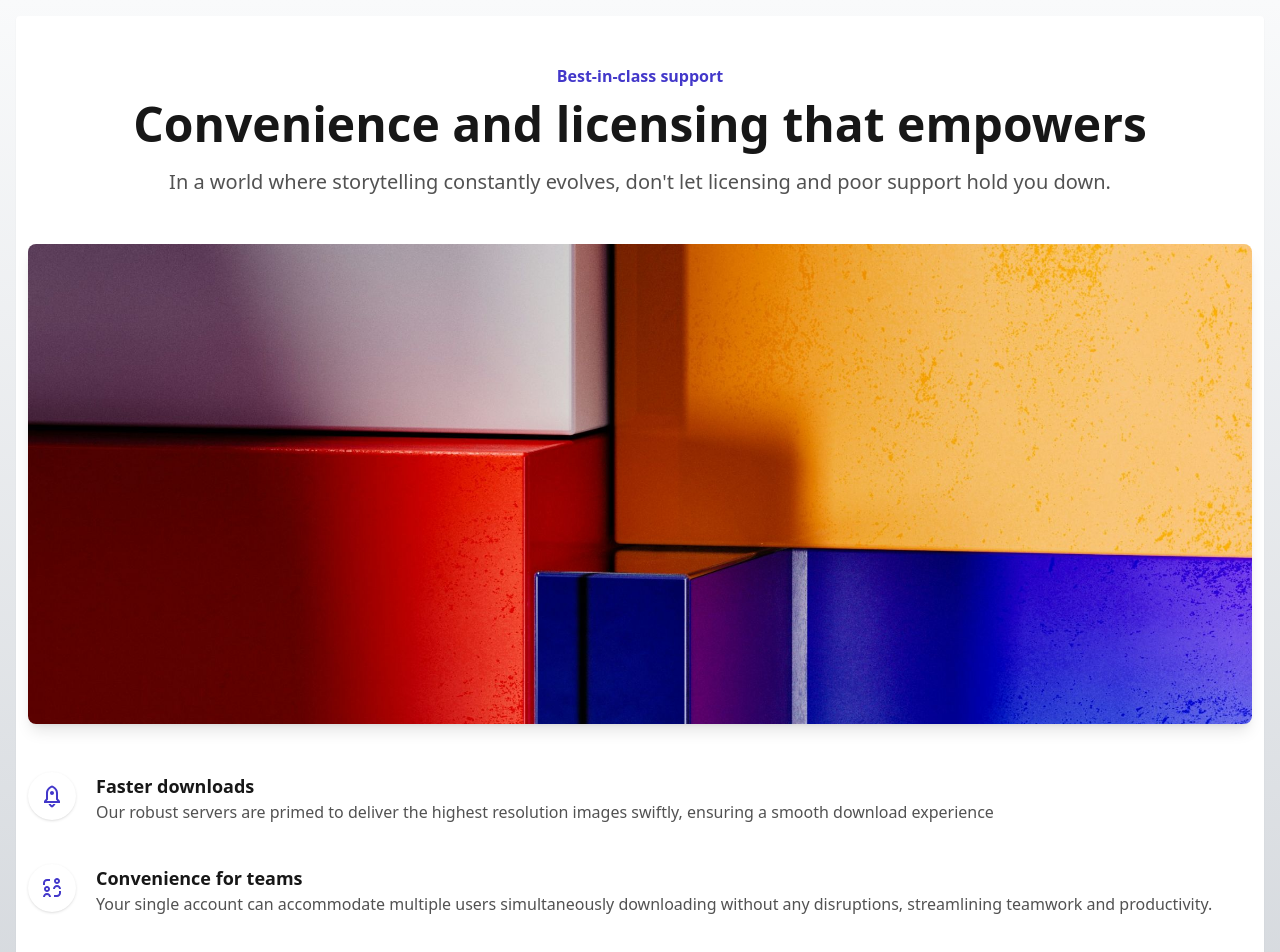
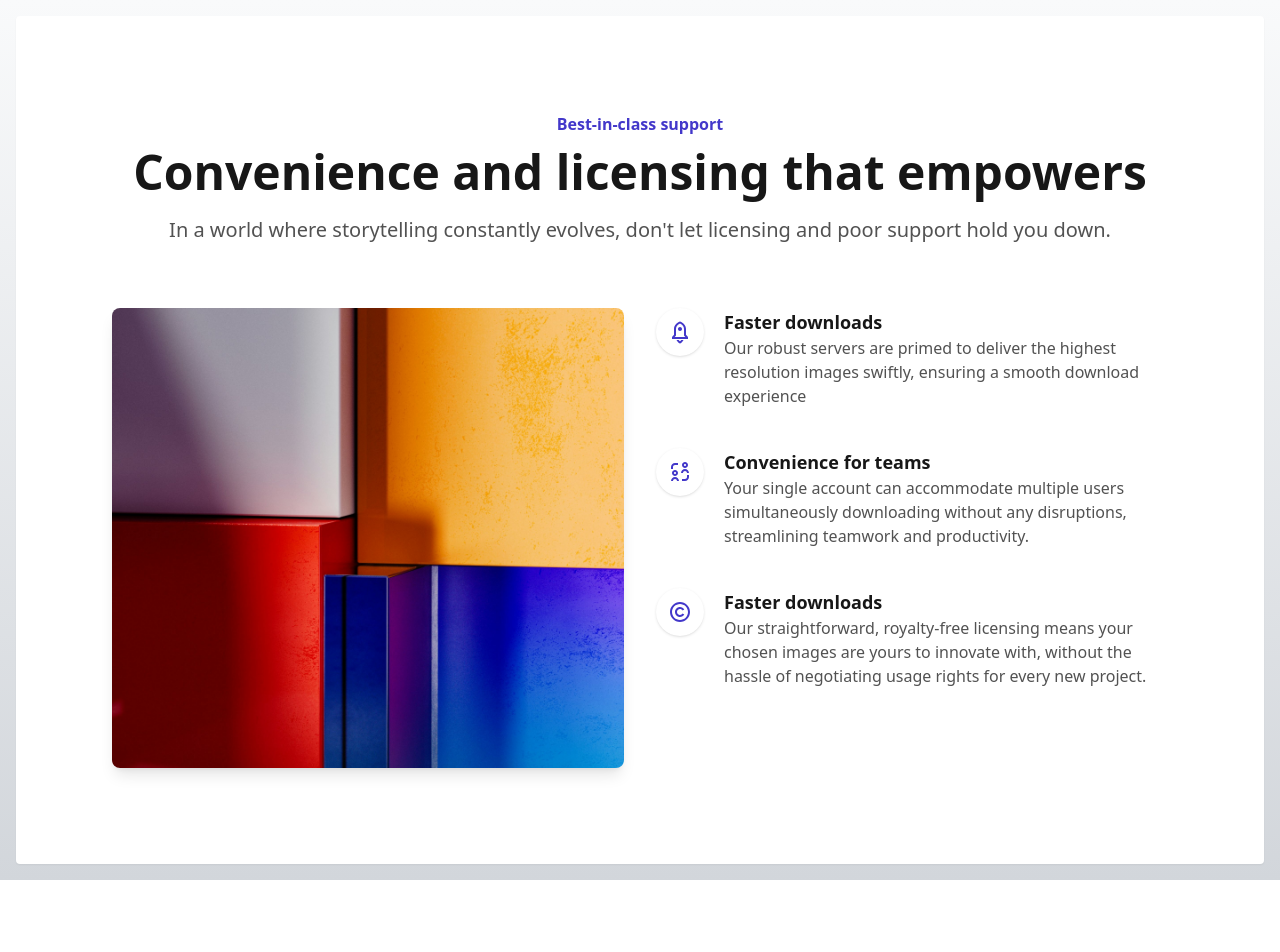
Before and after one commit to CodyJPerry/features-section-side-image, a Next.js app: page / in a window 1280 px wide. Shown: the top 952 px of the page. After the commit the page ends 880 px from the top, so only its background shows below. Built offline with nearby package versions, Linux system fonts and the light colour scheme.

Commit message:
Fix the styling for large

```diff
--- a/app/page.tsx
+++ b/app/page.tsx
@@ -4,7 +4,7 @@ import { RiRocket2Line, RiP2pLine, RiCopyrightLine } from 'react-icons/ri';
 export default function Home() {
   return (
     <main class='m-4'>
-      <section className='grid grid-cols-1 grow bg-white rounded shadow-sm px-3 py-12'>
+      <section className='grid grid-cols-1 grow bg-white rounded shadow-sm px-3 py-12 md:py-16 lg:py-24 lg:px-24'>
         <div className='flex flex-col'>
           <h1 className='text-3xl md:text-5xl font-semibold text-center text-neutral-900 order-1 mt-3 mb-5'>
             Convenience and licensing that empowers
@@ -16,9 +16,11 @@ export default function Home() {
             In a world where storytelling constantly evolves, don&apos;t let
             licensing and poor support hold you down.
           </p>
-          <figure className='relative order-3 my-12'>
+        </div>
+        <div className='lg:grid lg:grid-cols-2 lg:gap-8 lg:mt-16'>
+          <figure className='relative order-3 lg:order-1 my-12 lg:my-0'>
             <Image
-              className='rounded-lg shadow-lg object-cover w-full max-h-[180px] sm:max-h-[300px] md:max-h-[394px] lgmd:max-h-[480px]'
+              className='rounded-lg shadow-lg object-cover w-full max-h-[180px] sm:max-h-[300px] md:max-h-[394px] lgmd:max-h-[460px]'
               src='/featured-left.jpg'
               alt='Abstract features image'
               width={319}
@@ -30,9 +32,7 @@ export default function Home() {
               Abstracted features section image
             </figcaption>
           </figure>
-        </div>
-        <div>
-          <ul className='flex flex-col gap-10'>
+          <ul className='flex flex-col gap-10 lg:order-2'>
             <li className='flex gap-x-5'>
               <span className='h-12 w-12 bg-white shadow rounded-full flex items-center justify-center p-3'>
                 <RiRocket2Line className='text-indigo-700 h-6 w-6' />
```
